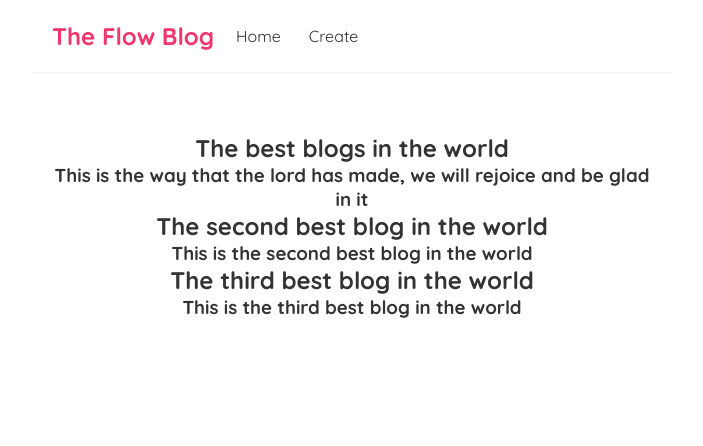
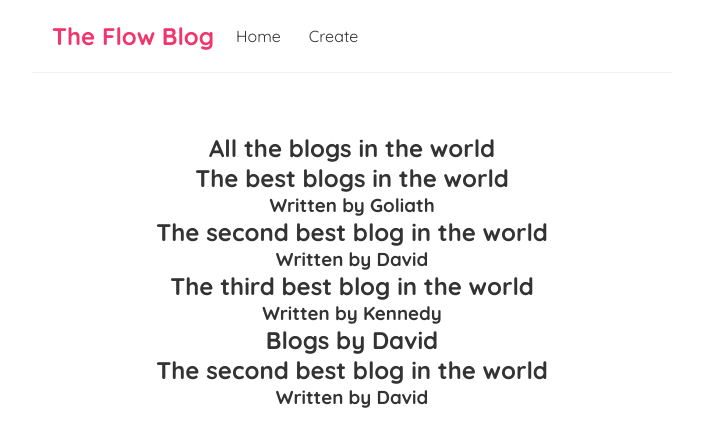
Before and after one commit to FrancisFlow/React-Blog, a React (Create React App) app: page / in a window 1280 px wide. Shown: the top 446 px of the page, without its empty margins (288-991 px from the left). Built offline with nearby package versions, Linux system fonts and the light colour scheme.

Commit message:
Added the bloglist component with props and title to display and filter blogs

```diff
--- a/src/Home.js
+++ b/src/Home.js
@@ -1,36 +1,28 @@
 import { useState } from "react";
-
+import BlogList from "./BlogList";
 
 const Home = () => {
 
     const [blogs, setBlogs]= useState([
         {
-            title: 'The best blogs in the world', id:1, body:'This is the way that the lord has made, we will rejoice and be glad in it'
+            title: 'The best blogs in the world', id:1, body:'This is the way that the lord has made, we will rejoice and be glad in it', author: 'Goliath'
         },
 
-        {title: 'The second best blog in the world', id:2, body:'This is the second best blog in the world'},
+        {title: 'The second best blog in the world', id:2, body:'This is the second best blog in the world', author: 'David'},
 
-    {title: 'The third best blog in the world', id:3, body:'This is the third best blog in the world'},
+    {title: 'The third best blog in the world', id:3, body:'This is the third best blog in the world', author:'Kennedy'},
     ]
     );
 
     return (
 
         <>
-        <div className="blogs">
+        <div className="home">
 
-            {
-                blogs.map((blog)=> (
+        <BlogList  blogs={blogs}  title="All the blogs in the world"/>
 
-                <div className="things"  key={blog.id}>
+        <BlogList blogs={blogs.filter((blogs) =>blogs.author === "David")} title="Blogs by David" />
 
-                <h2>{blog.title}</h2>
-
-                <h3>{blog.body}</h3>
-                </div>
-
-                ))
-            }
         </div>
 
 
```
